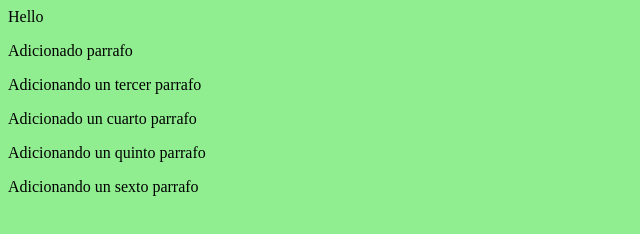
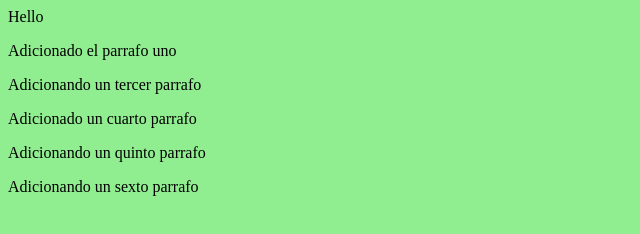
Before and after one commit to FabiGuzman/GitFacilito, a plain HTML site: page index.html in a window 1280 px wide. Shown: the full height of the page, 0-640 px from the left. Drawn offline with Linux system fonts and the light colour scheme.

Commit message:
Cambiando el contenido del primer parrafo

```diff
--- a/index.html
+++ b/index.html
@@ -1,7 +1,7 @@
 <html>
  <body bgcolor="lightgreen">
   <p>Hello</p>
-  <p>Adicionado parrafo</p>
+  <p>Adicionado el parrafo uno</p>
   <p>Adicionando un tercer parrafo</p>
   <p>Adicionado un cuarto parrafo</p>
   <p>Adicionando un quinto parrafo</p>
```
